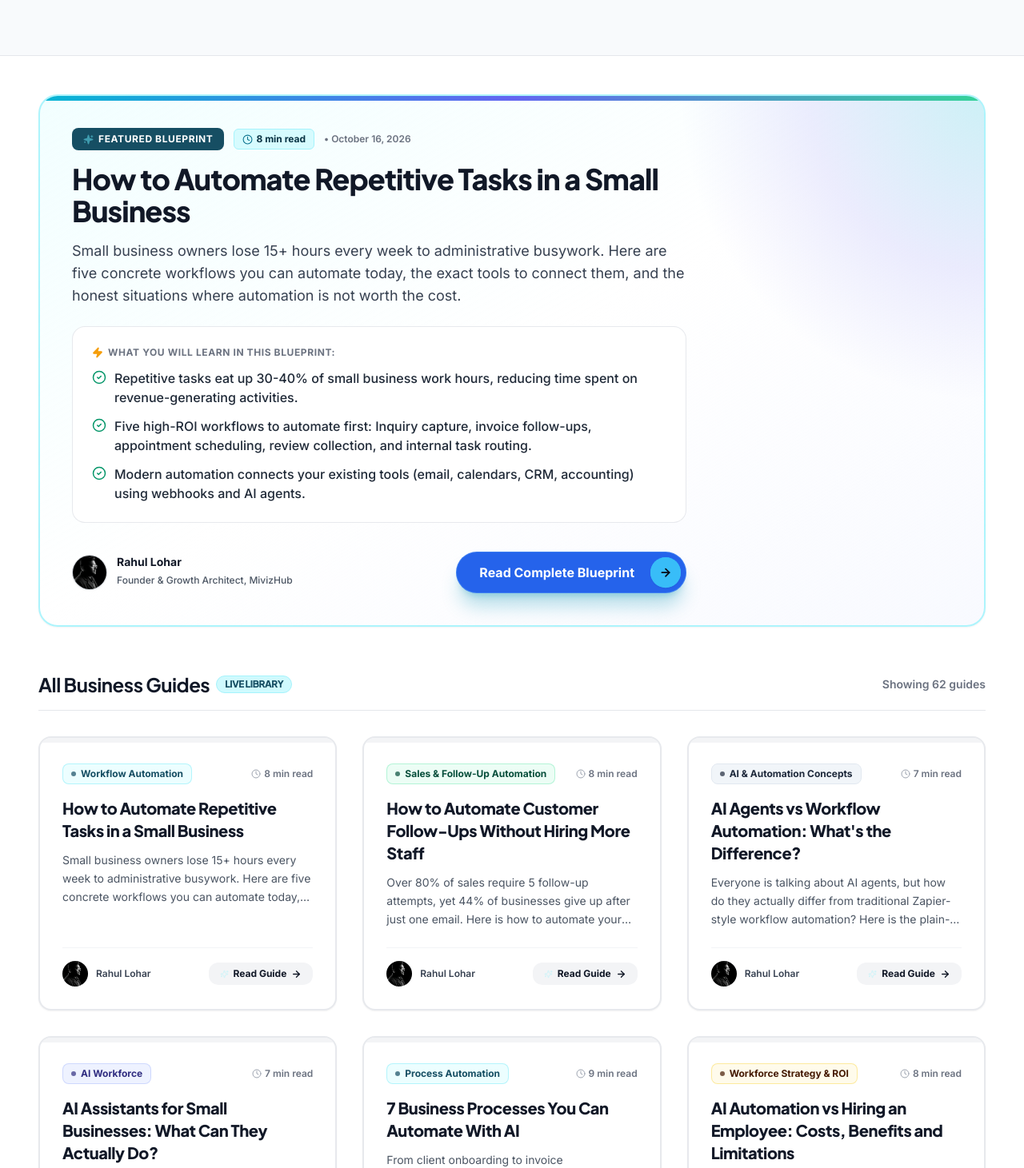
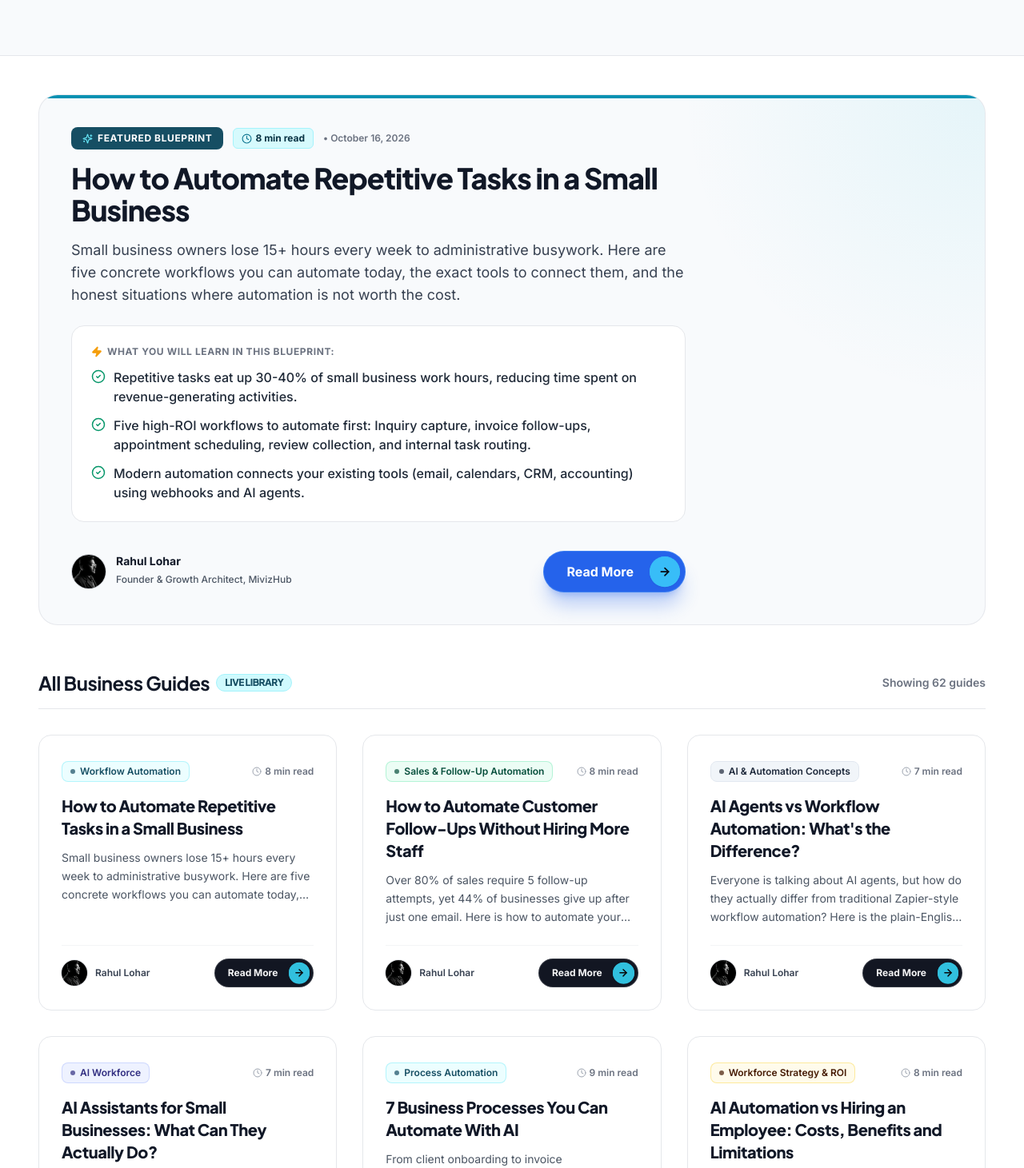
Before and after one commit to Rahullohar703/mivizhub-online, a React (Vite) app: page /blog in a window 1280 px wide. Shown: the part 549-2010 px from the top of the page at 80% size. Built offline with nearby package versions, Linux system fonts and the light colour scheme.

Commit message:
refactor(blog): remove featured blueprint hover effect and replace AI-slop hover animations with executive styling and ArrowFillButton

```diff
--- a/src/components/ui/arrow-fill-button.jsx
+++ b/src/components/ui/arrow-fill-button.jsx
@@ -10,6 +10,7 @@ const COMPACT_LAYOUT_BREAKPOINT = 1280;
 const ANIMATION_DURATION_MS = 450;
 
 export function ArrowFillButton({
+  as: Component = "a",
   btnText,
   label,
   children,
@@ -209,10 +210,11 @@ export function ArrowFillButton({
     props.onClick?.(event);
   };
 
+  const elementProps = Component === "a" ? { href, ...props } : { ...props };
+
   return (
-    <a
-      href={href}
-      {...props}
+    <Component
+      {...elementProps}
       onClick={handleClick}
       data-pressed={isPressed ? "true" : "false"}
       onPointerDown={handlePointerDown}
@@ -266,7 +268,7 @@ export function ArrowFillButton({
           strokeWidth={2.5}
         />
       </span>
-    </a>
+    </Component>
   );
 }
 
--- a/src/components/ui/arrow-fill-button.tsx
+++ b/src/components/ui/arrow-fill-button.tsx
@@ -27,11 +27,13 @@ export interface ArrowFillButtonOwnProps {
   hoverArrowColor?: string;
   animationDuration?: number;
   fillOnHover?: boolean;
+  as?: any;
 }
 
-export type ArrowFillButtonProps = ArrowFillButtonOwnProps & Omit<ComponentPropsWithoutRef<'a'>, keyof ArrowFillButtonOwnProps>;
+export type ArrowFillButtonProps = ArrowFillButtonOwnProps & Record<string, any>;
 
 export function ArrowFillButton({
+  as: Component = "a",
   btnText,
   label,
   children,
@@ -223,10 +225,11 @@ export function ArrowFillButton({
     props.onClick?.(event);
   };
 
+  const elementProps = Component === "a" ? { href, ...props } : { ...props };
+
   return (
-    <a
-      href={href}
-      {...props}
+    <Component
+      {...elementProps}
       onClick={handleClick}
       data-pressed={isPressed ? "true" : "false"}
       onPointerDown={handlePointerDown}
@@ -280,7 +283,7 @@ export function ArrowFillButton({
           strokeWidth={2.5}
         />
       </span>
-    </a>
+    </Component>
   );
 }
 
--- a/src/index.css
+++ b/src/index.css
@@ -71,23 +71,3 @@ h1, h2, h3, h4, h5, h6 {
   -ms-overflow-style: none;
   scrollbar-width: none;
 }
-
-/* Shiny & Glowing Card Animations */
-@keyframes gradientShift {
-  0% { background-position: 0% 50%; }
-  50% { background-position: 100% 50%; }
-  100% { background-position: 0% 50%; }
-}
-
-.animate-gradient-shift {
-  background-size: 200% 200%;
-  animation: gradientShift 4s ease infinite;
-}
-
-.glow-aura-cyan {
-  box-shadow: 0 0 30px -2px rgba(6, 182, 212, 0.4), 0 20px 40px -8px rgba(15, 23, 42, 0.15);
-}
-
-.glow-aura-featured {
-  box-shadow: 0 0 40px 0 rgba(6, 182, 212, 0.35), 0 25px 50px -10px rgba(99, 102, 241, 0.25);
-}
--- a/src/pages/BlogPage.jsx
+++ b/src/pages/BlogPage.jsx
@@ -191,26 +191,19 @@ export default function BlogPage({ onOpenBooking }) {
             whileInView={{ opacity: 1, y: 0 }}
             viewport={{ once: true }}
             transition={{ duration: 0.5 }}
-            whileHover={{ y: -6, scale: 1.01 }}
-            className="group relative mb-14 rounded-3xl transition-all duration-300 cursor-pointer isolate"
+            className="relative mb-14 rounded-3xl isolate"
           >
-            {/* Luminous Multi-Hue Outer Glow Aura (Awakens on Hover) */}
-            <div className="absolute -inset-[3px] rounded-3xl bg-gradient-to-r from-cyan-400 via-indigo-500 to-emerald-400 opacity-0 group-hover:opacity-100 blur-xl transition-all duration-500 -z-10 group-hover:animate-gradient-shift pointer-events-none" />
+            <div className="relative w-full h-full bg-[#f8fafc] border border-gray-200/90 rounded-3xl p-6 sm:p-10 shadow-xs overflow-hidden">
+              {/* Clean Top Accent Line */}
+              <div className="absolute top-0 inset-x-0 h-1 bg-cyan-600" />
 
-            <div className="relative w-full h-full bg-gradient-to-br from-cyan-50/70 via-white to-indigo-50/40 border-2 border-cyan-200/90 group-hover:border-transparent rounded-3xl p-6 sm:p-10 transition-all duration-300 shadow-sm group-hover:shadow-[0_25px_60px_rgba(6,182,212,0.22)] overflow-hidden">
-              {/* Prismatic Liquid Glass Shine Glare (Sweeps Across on Hover) */}
-              <div className="absolute inset-0 -translate-x-[160%] group-hover:translate-x-[220%] transition-transform duration-1000 ease-out bg-gradient-to-r from-transparent via-white/70 to-transparent pointer-events-none transform -skew-x-25 z-30" />
-
-              {/* Top Glowing Header Accent Bar */}
-              <div className="absolute top-0 inset-x-0 h-1.5 bg-gradient-to-r from-cyan-500 via-indigo-500 to-emerald-400 z-10" />
-
-              {/* Ambient Background Light Blob */}
-              <div className="absolute top-0 right-0 w-96 h-96 bg-[radial-gradient(circle_at_top_right,rgba(6,182,212,0.2)_0%,rgba(99,102,241,0.12)_40%,transparent_70%)] pointer-events-none group-hover:scale-110 transition-transform duration-700" />
+              {/* Subtle Static Ambient Background Glow */}
+              <div className="absolute top-0 right-0 w-96 h-96 bg-[radial-gradient(circle_at_top_right,rgba(6,182,212,0.08)_0%,transparent_70%)] pointer-events-none" />
 
               <div className="max-w-3xl relative z-10">
                 <div className="flex flex-wrap items-center gap-3 mb-4">
-                  <span className="inline-flex items-center gap-1.5 text-xs font-black uppercase tracking-wider bg-cyan-900 text-white px-3.5 py-1.5 rounded-lg shadow-xs group-hover:shadow-[0_0_15px_rgba(6,182,212,0.5)] transition-all">
-                    <Sparkles size={13} className="text-cyan-300 fill-cyan-300 animate-pulse" /> Featured Blueprint
+                  <span className="inline-flex items-center gap-1.5 text-xs font-bold uppercase tracking-wider bg-cyan-900 text-white px-3.5 py-1.5 rounded-lg shadow-2xs">
+                    <Sparkles size={13} className="text-cyan-300" /> Featured Blueprint
                   </span>
                   <span className="text-xs font-bold text-cyan-950 bg-cyan-100/80 px-2.5 py-1 rounded-md border border-cyan-200 flex items-center gap-1">
                     <Clock size={13} className="text-cyan-700" /> {featuredPost.readingTime}
@@ -219,7 +212,7 @@ export default function BlogPage({ onOpenBooking }) {
                 </div>
 
                 <Link to={`/blog/${featuredPost.slug}`}>
-                  <h2 className="text-2xl sm:text-3xl md:text-4xl font-extrabold text-gray-900 group-hover:text-cyan-950 transition-colors mb-4 leading-tight tracking-tight">
+                  <h2 className="text-2xl sm:text-3xl md:text-4xl font-extrabold text-gray-900 hover:text-cyan-700 transition-colors mb-4 leading-tight tracking-tight">
                     {featuredPost.title}
                   </h2>
                 </Link>
@@ -229,7 +222,7 @@ export default function BlogPage({ onOpenBooking }) {
                 </p>
 
                 {/* Quick Takeaways Box */}
-                <div className="bg-white/90 backdrop-blur-xs border border-gray-200/90 rounded-2xl p-5 sm:p-6 mb-7 space-y-3 shadow-2xs group-hover:border-cyan-300 transition-colors">
+                <div className="bg-white border border-gray-200 rounded-2xl p-5 sm:p-6 mb-7 space-y-3 shadow-2xs">
                   <div className="text-xs font-black uppercase text-gray-500 tracking-wider flex items-center gap-1.5">
                     <Zap size={14} className="text-amber-500 fill-amber-500" />
                     What you will learn in this blueprint:
@@ -244,7 +237,7 @@ export default function BlogPage({ onOpenBooking }) {
 
                 <div className="flex flex-col sm:flex-row sm:items-center justify-between gap-4 pt-2">
                   <div className="flex items-center gap-3">
-                    <div className="w-11 h-11 rounded-full overflow-hidden bg-gray-100 border border-gray-300 shadow-sm shrink-0 ring-2 ring-transparent group-hover:ring-cyan-400 transition-all duration-300 group-hover:scale-105">
+                    <div className="w-11 h-11 rounded-full overflow-hidden bg-gray-100 border border-gray-300 shadow-2xs shrink-0">
                       <img
                         src="/rahul-profile.png"
                         alt={featuredPost.author.name}
@@ -260,9 +253,13 @@ export default function BlogPage({ onOpenBooking }) {
                   <ArrowFillButton
                     size="lg"
                     variant="primary"
-                    onClick={() => navigate(`/blog/${featuredPost.slug}`)}
-                    btnText="Read Complete Blueprint"
-                    className="w-full sm:w-auto shadow-xl shadow-cyan-600/30"
+                    href={`/blog/${featuredPost.slug}`}
+                    onClick={(e) => {
+                      e.preventDefault();
+                      navigate(`/blog/${featuredPost.slug}`);
+                    }}
+                    btnText="Read More"
+                    className="w-full sm:w-auto shadow-lg shadow-blue-600/20"
                   />
                 </div>
               </div>
@@ -308,61 +305,49 @@ export default function BlogPage({ onOpenBooking }) {
                   whileInView={{ opacity: 1, y: 0 }}
                   viewport={{ once: true, margin: "-40px" }}
                   transition={{ duration: 0.45, delay: (pIdx % 3) * 0.07 }}
-                  whileHover={{ y: -10, scale: 1.02 }}
+                  whileHover={{ y: -4 }}
                   className="group relative h-full flex isolate cursor-pointer"
                 >
-                  {/* 1. CRAZY MULTI-COLORED LUMINOUS AURA (Backdrop Neon Blur on Hover) */}
-                  <div className="absolute -inset-[3px] rounded-2xl bg-gradient-to-r from-cyan-400 via-indigo-500 to-fuchsia-500 opacity-0 group-hover:opacity-100 blur-md transition-all duration-300 -z-10 group-hover:animate-gradient-shift pointer-events-none" />
-
                   <Link
                     to={`/blog/${post.slug}`}
-                    className="relative w-full h-full flex flex-col justify-between bg-white border-2 border-gray-200/90 group-hover:border-transparent rounded-2xl p-6 sm:p-7 transition-all duration-300 shadow-sm group-hover:shadow-[0_20px_50px_rgba(8,145,178,0.22)] overflow-hidden cursor-pointer"
+                    className="relative w-full h-full flex flex-col justify-between bg-white border border-gray-200 hover:border-gray-300 rounded-2xl p-6 sm:p-7 transition-all duration-200 shadow-2xs hover:shadow-xl hover:shadow-gray-900/5 overflow-hidden cursor-pointer"
                   >
-                    {/* 2. PRISMATIC LIQUID GLASS SHINE (Sweeps across card diagonally on hover) */}
-                    <div className="absolute inset-0 -translate-x-[160%] group-hover:translate-x-[220%] transition-transform duration-1000 ease-out bg-gradient-to-r from-transparent via-white/70 to-transparent pointer-events-none transform -skew-x-25 z-30" />
-
-                    {/* 3. Top Laser Edge Highlight with Animated Radiant Sheen */}
-                    <div className="absolute top-0 inset-x-0 h-1.5 bg-gray-100 group-hover:bg-gradient-to-r group-hover:from-cyan-400 group-hover:via-indigo-500 group-hover:to-cyan-400 transition-all duration-300 z-10" />
-
-                    {/* 4. Ambient Radial Spotlight Aura in Top Right */}
-                    <div className="absolute -top-20 -right-20 w-56 h-56 bg-[radial-gradient(circle_at_center,rgba(6,182,212,0.25)_0%,rgba(99,102,241,0.12)_45%,transparent_70%)] rounded-full opacity-0 group-hover:opacity-100 transition-all duration-500 pointer-events-none z-0 group-hover:scale-110" />
-
-                    {/* 5. Secondary Ambient Spotlight Aura in Bottom Left */}
-                    <div className="absolute -bottom-20 -left-20 w-48 h-48 bg-[radial-gradient(circle_at_center,rgba(217,70,239,0.15)_0%,transparent_70%)] rounded-full opacity-0 group-hover:opacity-100 transition-all duration-500 pointer-events-none z-0" />
+                    {/* Clean Subtle Top Hairline on Hover */}
+                    <div className="absolute top-0 inset-x-0 h-0.5 bg-transparent group-hover:bg-cyan-600 transition-colors duration-200 z-10" />
 
                     <div className="relative z-10">
                       {/* Category Badge & Reading Time */}
                       <div className="flex items-center justify-between gap-2 mb-4 pt-1">
-                        <span className={`text-xs font-bold px-2.5 py-1 rounded-lg border transition-all duration-200 flex items-center gap-1.5 shadow-2xs group-hover:shadow-md ${catBadgeStyle}`}>
-                          <span className="w-1.5 h-1.5 rounded-full bg-current opacity-70 group-hover:opacity-100 group-hover:animate-ping" />
+                        <span className={`text-xs font-semibold px-2.5 py-1 rounded-lg border transition-colors flex items-center gap-1.5 shadow-2xs ${catBadgeStyle}`}>
+                          <span className="w-1.5 h-1.5 rounded-full bg-current opacity-70" />
                           <span>{post.category}</span>
                         </span>
 
-                        <span className="text-xs text-gray-500 flex items-center gap-1 font-semibold group-hover:text-cyan-700 transition-colors">
-                          <Clock size={12} className="text-gray-400 group-hover:text-cyan-600 group-hover:rotate-45 transition-all duration-300" />
+                        <span className="text-xs text-gray-500 flex items-center gap-1 font-semibold group-hover:text-gray-700 transition-colors">
+                          <Clock size={12} className="text-gray-400 group-hover:text-cyan-600 transition-colors" />
                           <span>{post.readingTime}</span>
                         </span>
                       </div>
 
-                      {/* Title with Smooth Hover Micro-Shift & Gradient Glow Accent */}
-                      <h3 className="text-lg sm:text-xl font-extrabold text-gray-900 group-hover:text-cyan-950 transition-colors duration-200 mb-3 leading-snug">
+                      {/* Title with Clean Hover Transition */}
+                      <h3 className="text-lg sm:text-xl font-extrabold text-gray-900 group-hover:text-cyan-700 transition-colors duration-200 mb-3 leading-snug">
                         {post.title}
                       </h3>
 
                       {/* Excerpt */}
-                      <p className="text-sm text-gray-600 group-hover:text-gray-800 leading-relaxed mb-6 line-clamp-3 font-normal transition-colors">
+                      <p className="text-sm text-gray-600 group-hover:text-gray-700 leading-relaxed mb-6 line-clamp-3 font-normal transition-colors">
                         {renderInlineMarkdown(post.excerpt)}
                       </p>
                     </div>
 
-                    {/* Bottom Footer: Author & Electric Magnetic Action Pill */}
+                    {/* Bottom Footer: Author & Signature Animated Button */}
                     <div className="pt-4 border-t border-gray-100 group-hover:border-gray-200 flex items-center justify-between mt-auto relative z-10 transition-colors">
                       <div className="flex items-center gap-2.5">
-                        <div className="w-8 h-8 rounded-full overflow-hidden bg-gray-100 ring-2 ring-transparent group-hover:ring-cyan-400/80 transition-all duration-200 shadow-2xs shrink-0 group-hover:scale-105">
+                        <div className="w-8 h-8 rounded-full overflow-hidden bg-gray-100 ring-1 ring-gray-200 group-hover:ring-gray-300 transition-all duration-200 shadow-2xs shrink-0">
                           <img
                             src="/rahul-profile.png"
                             alt={post.author.name}
-                            className="w-full h-full object-cover group-hover:scale-110 transition-transform duration-300"
+                            className="w-full h-full object-cover"
                             onError={(e) => { e.currentTarget.style.display = 'none'; }}
                           />
                         </div>
@@ -371,12 +356,14 @@ export default function BlogPage({ onOpenBooking }) {
                         </span>
                       </div>
 
-                      {/* Super Magnetic Interactive CTA Button Pill */}
-                      <span className="inline-flex items-center gap-1.5 px-3.5 py-1.5 rounded-xl text-xs font-black bg-gray-100 text-gray-900 group-hover:bg-gradient-to-r group-hover:from-cyan-600 group-hover:via-indigo-600 group-hover:to-cyan-600 group-hover:text-white transition-all duration-300 shadow-2xs group-hover:shadow-[0_0_18px_rgba(6,182,212,0.55)] group-hover:scale-105">
-                        <Sparkles size={11} className="opacity-0 group-hover:opacity-100 transition-opacity duration-300 text-cyan-200 animate-pulse" />
-                        <span>Read Guide</span>
-                        <ArrowRight size={13} className="stroke-[2.5] group-hover:translate-x-1.5 transition-transform duration-200" />
-                      </span>
+                      {/* Animated ArrowFillButton as span */}
+                      <ArrowFillButton
+                        as="span"
+                        size="sm"
+                        variant="secondary"
+                        btnText="Read More"
+                        className="shadow-none border-gray-200"
+                      />
                     </div>
                   </Link>
                 </motion.div>
--- a/src/pages/BlogPostPage.jsx
+++ b/src/pages/BlogPostPage.jsx
@@ -623,40 +623,34 @@ export default function BlogPostPage({ onOpenBooking }) {
           <div className="grid grid-cols-1 sm:grid-cols-3 gap-6">
             {relatedPosts.map((related) => (
               <div key={related.id} className="group relative isolate h-full flex">
-                {/* Luminous Multi-Hue Outer Glow Aura */}
-                <div className="absolute -inset-[2.5px] rounded-2xl bg-gradient-to-r from-cyan-400 via-indigo-500 to-fuchsia-400 opacity-0 group-hover:opacity-100 blur-md transition-all duration-300 -z-10 group-hover:animate-gradient-shift pointer-events-none" />
-
                 <Link
                   to={`/blog/${related.slug}`}
-                  className="relative w-full h-full bg-white border-2 border-gray-200/90 group-hover:border-transparent rounded-2xl p-5 shadow-sm group-hover:shadow-[0_18px_40px_rgba(8,145,178,0.2)] hover:-translate-y-1.5 transition-all duration-300 block overflow-hidden cursor-pointer flex flex-col justify-between"
+                  className="relative w-full h-full bg-white border border-gray-200 hover:border-gray-300 rounded-2xl p-5 shadow-2xs hover:shadow-lg hover:shadow-gray-900/5 hover:-translate-y-1 transition-all duration-200 block overflow-hidden cursor-pointer flex flex-col justify-between"
                 >
-                  {/* Prismatic Liquid Glass Light Sweep */}
-                  <div className="absolute inset-0 -translate-x-[160%] group-hover:translate-x-[220%] transition-transform duration-1000 ease-out bg-gradient-to-r from-transparent via-white/70 to-transparent pointer-events-none transform -skew-x-25 z-20" />
-
-                  {/* Top Radiant Gradient Laser Hairline */}
-                  <div className="absolute top-0 inset-x-0 h-1 bg-gray-100 group-hover:bg-gradient-to-r group-hover:from-cyan-400 group-hover:via-indigo-500 group-hover:to-cyan-400 transition-all duration-300 z-10" />
-
-                  {/* Ambient Radial Spotlight Aura in Top Right */}
-                  <div className="absolute -top-14 -right-14 w-40 h-40 bg-[radial-gradient(circle_at_center,rgba(6,182,212,0.2)_0%,transparent_70%)] rounded-full opacity-0 group-hover:opacity-100 transition-all duration-500 pointer-events-none z-0" />
+                  {/* Clean 2px top hairline on hover */}
+                  <div className="absolute top-0 inset-x-0 h-0.5 bg-transparent group-hover:bg-cyan-600 transition-colors duration-200 z-10" />
 
                   <div className="relative z-10">
-                    <div className="text-xs font-bold text-cyan-800 uppercase tracking-wider mb-2 pt-1 flex items-center gap-1.5">
-                      <span className="w-1.5 h-1.5 rounded-full bg-cyan-500 group-hover:animate-ping" />
+                    <div className="text-xs font-semibold text-cyan-800 uppercase tracking-wider mb-2 pt-1 flex items-center gap-1.5">
+                      <span className="w-1.5 h-1.5 rounded-full bg-cyan-600" />
                       <span>{related.category}</span>
                     </div>
-                    <h4 className="text-base font-extrabold text-gray-900 group-hover:text-cyan-950 transition-colors line-clamp-2 mb-2 leading-snug">
+                    <h4 className="text-base font-extrabold text-gray-900 group-hover:text-cyan-700 transition-colors line-clamp-2 mb-2 leading-snug">
                       {related.title}
                     </h4>
                   </div>
 
                   <div className="pt-3 border-t border-gray-100 group-hover:border-gray-200 flex items-center justify-between text-xs text-gray-500 font-semibold mt-3 relative z-10">
                     <span className="flex items-center gap-1">
-                      <Clock size={12} className="text-gray-400 group-hover:text-cyan-600 group-hover:rotate-45 transition-all duration-300" /> {related.readingTime}
+                      <Clock size={12} className="text-gray-400 group-hover:text-cyan-600 transition-colors" /> {related.readingTime}
                     </span>
-                    <span className="px-3 py-1 rounded-lg text-xs font-black bg-gray-100 group-hover:bg-gradient-to-r group-hover:from-cyan-600 group-hover:to-indigo-600 text-gray-800 group-hover:text-white transition-all duration-300 group-hover:shadow-[0_0_12px_rgba(6,182,212,0.5)] inline-flex items-center gap-1 group-hover:scale-105">
-                      <span>Read</span>
-                      <ArrowRight size={11} className="group-hover:translate-x-1 transition-transform" />
-                    </span>
+                    <ArrowFillButton
+                      as="span"
+                      size="sm"
+                      variant="secondary"
+                      btnText="Read"
+                      className="shadow-none border-gray-200 text-xs"
+                    />
                   </div>
                 </Link>
               </div>
```
